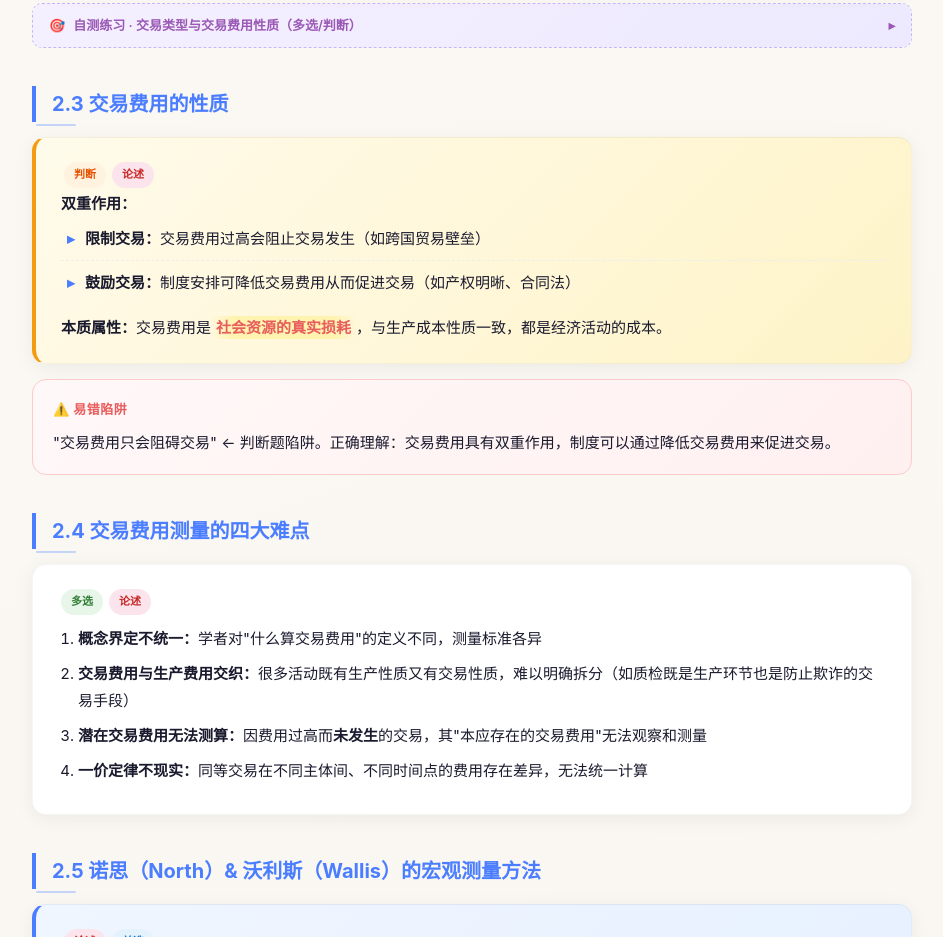
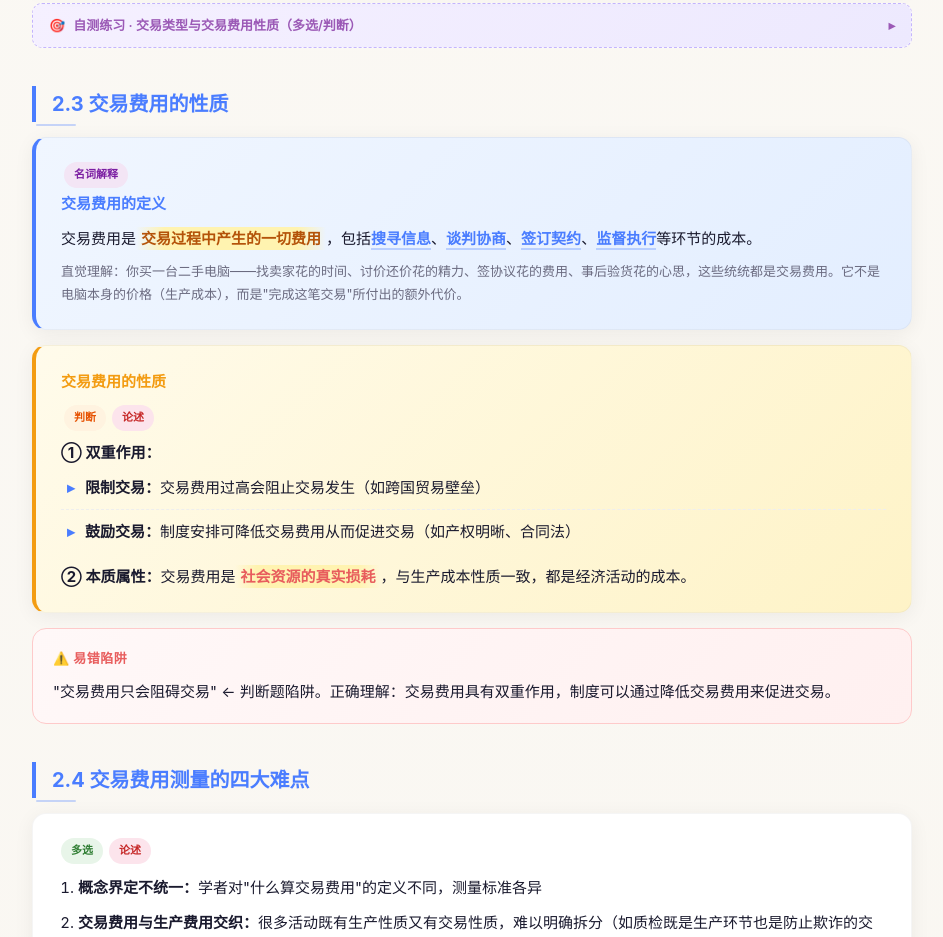
Before and after one commit to 12345666ddwa/nie-review, a plain HTML site: page index.html in a window 1280 px wide. Shown: the part 5014-5951 px from the top of the page, without its empty margins (168-1111 px from the left). Drawn offline with Linux system fonts and the light colour scheme; a web font is replaced by a local one.

Commit message:
fix: 2.3补充交易费用定义

```diff
--- a/index.html
+++ b/index.html
@@ -1087,14 +1087,22 @@ blockquote {
 
 <h3 class="section-title">2.3 交易费用的性质</h3>
 
+<div class="card card-blue">
+  <span class="tag tag-define">名词解释</span>
+  <h4 style="color:var(--accent-blue);margin-bottom:8px;">交易费用的定义</h4>
+  <p>交易费用是<span class="key-point">交易过程中产生的一切费用</span>，包括<span class="kw">搜寻信息</span>、<span class="kw">谈判协商</span>、<span class="kw">签订契约</span>、<span class="kw">监督执行</span>等环节的成本。</p>
+  <p style="margin-top:8px;font-size:13px;color:var(--ink-light);">直觉理解：你买一台二手电脑——找卖家花的时间、讨价还价花的精力、签协议花的费用、事后验货花的心思，这些统统都是交易费用。它不是电脑本身的价格（生产成本），而是"完成这笔交易"所付出的额外代价。</p>
+</div>
+
 <div class="card card-orange">
+  <h4 style="color:var(--accent-orange);margin-bottom:8px;">交易费用的性质</h4>
   <span class="tag tag-judge">判断</span><span class="tag tag-essay">论述</span>
-  <p><strong>双重作用：</strong></p>
+  <p style="margin-top:6px;"><strong>① 双重作用：</strong></p>
   <ul class="point-list">
     <li><strong>限制交易：</strong>交易费用过高会阻止交易发生（如跨国贸易壁垒）</li>
     <li><strong>鼓励交易：</strong>制度安排可降低交易费用从而促进交易（如产权明晰、合同法）</li>
   </ul>
-  <p style="margin-top:10px;"><strong>本质属性：</strong>交易费用是<span class="key-point"><span class="kw-red">社会资源的真实损耗</span></span>，与生产成本性质一致，都是经济活动的成本。</p>
+  <p style="margin-top:10px;"><strong>② 本质属性：</strong>交易费用是<span class="key-point"><span class="kw-red">社会资源的真实损耗</span></span>，与生产成本性质一致，都是经济活动的成本。</p>
 </div>
 
 <div class="trap-box">
```
